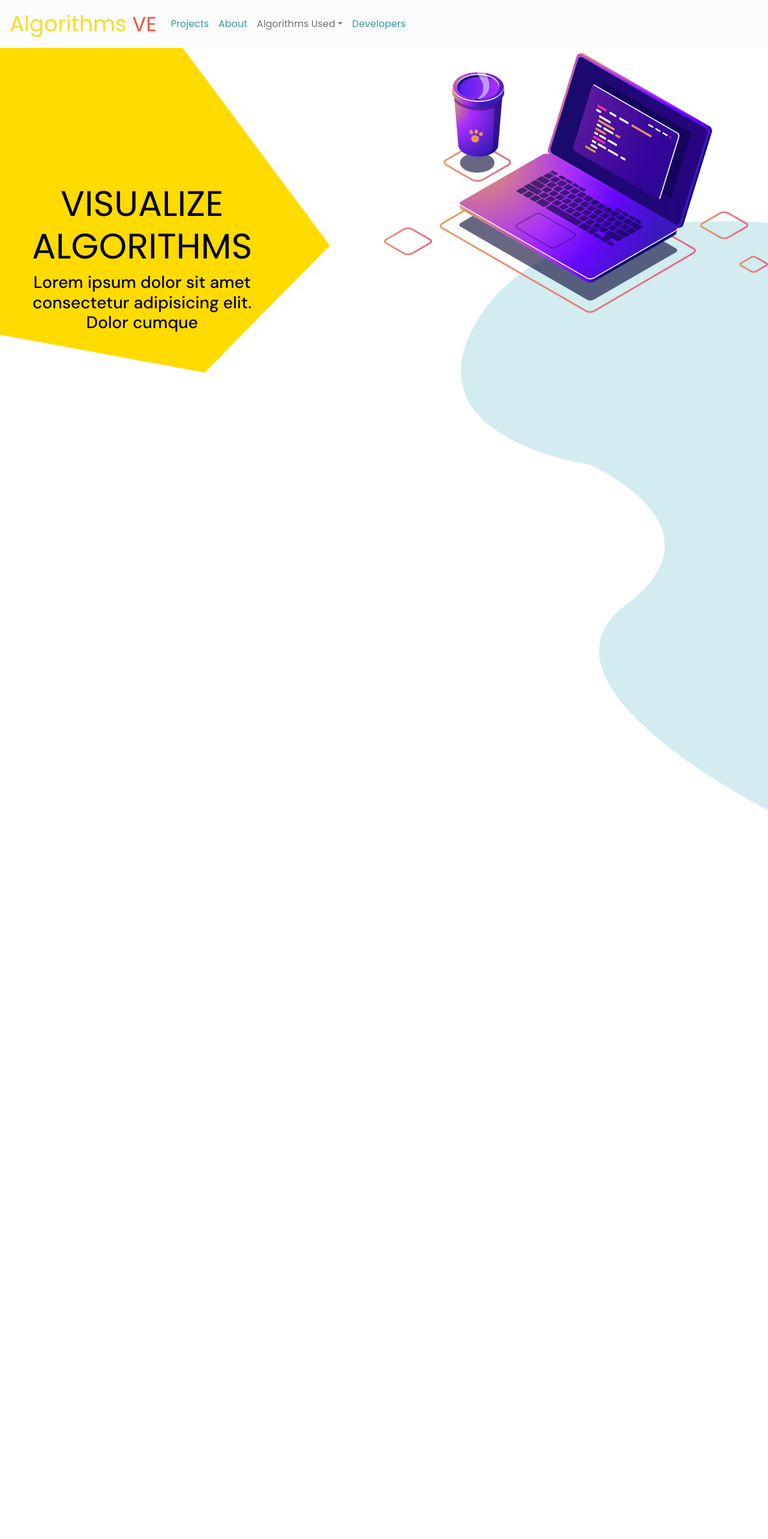
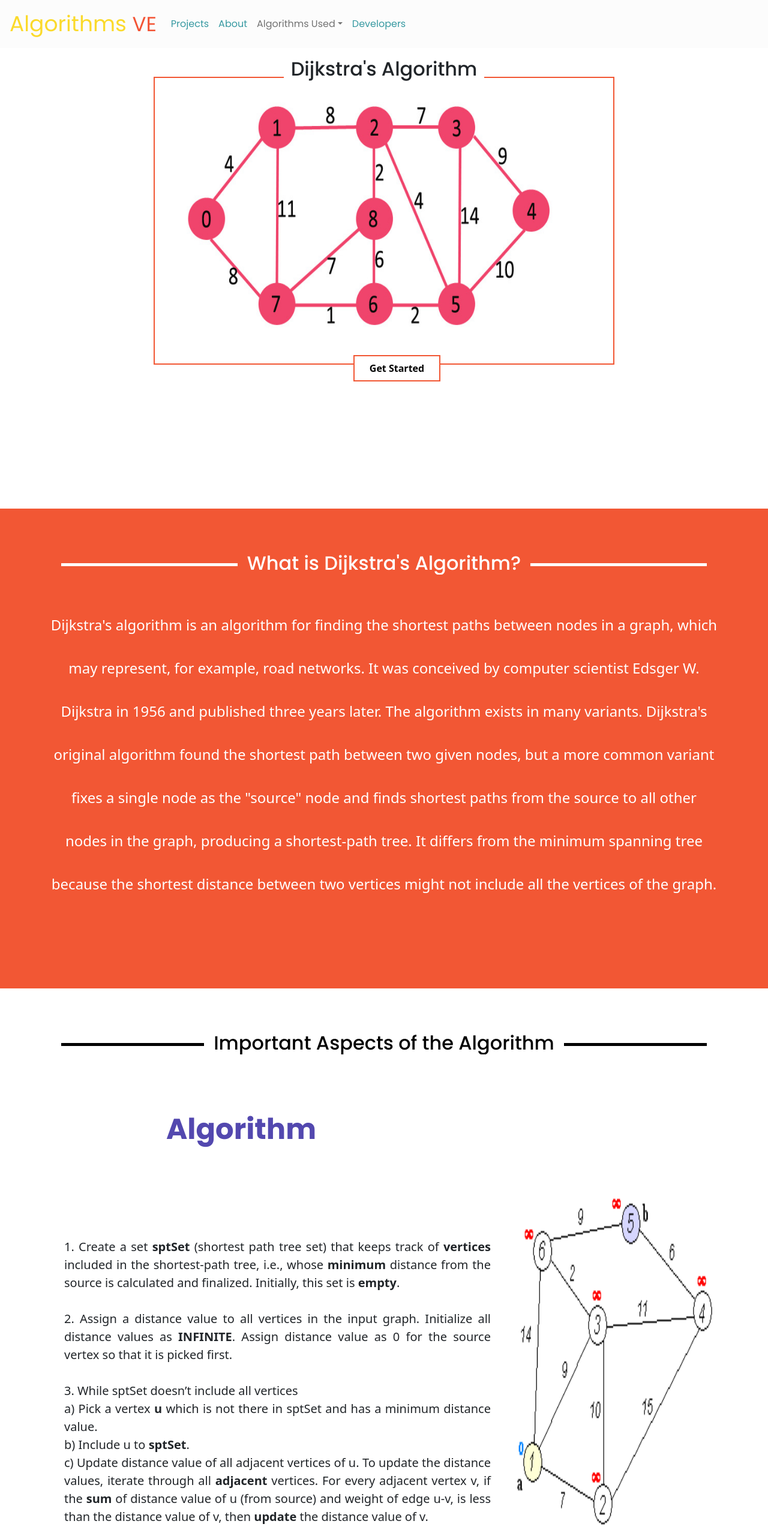
Before and after one commit to MLSAKIIT/Algorithm-VE, a React (Create React App) app: page /Dijkstra_Algo in a window 1280 px wide. Shown: the top 2566 px of the page at 60% size. Before the commit the page ends 1648 px from the top, so only its background shows below. Built offline with nearby package versions, Linux system fonts and the light colour scheme.

Commit message:
Dijkstra_without_visualiser

```diff
--- a/src/App.js
+++ b/src/App.js
@@ -7,6 +7,7 @@ import "aos/dist/aos.css";
 import NavBar from './Components/Navbar/Navbar';
 import Landing from './Components/Landing/Landing';
 import Sample from './Components/Sample/Sample';
+import Dijkstra_Algo from './Components/Dijkstra_Algo/Dijkstra_Algo';
 
 
 AOS.init();
@@ -23,6 +24,10 @@ function App() {
             <Sample/>
           </Route>
 
+          <Route path="/Dijkstra_Algo">
+            <Dijkstra_Algo/>
+          </Route>
+
           <Route path="/">
             <Landing/>
           </Route>
--- /dev/null
+++ b/src/Components/Dijkstra_Algo/Dijkstra_Algo.jsx
@@ -0,0 +1,15 @@
+import React from "react";
+import '../../AlgoPage.css'
+import Hero from "./hero";
+import About from "./about";
+import Aspects from "./aspects";
+
+export default function Dijkstra_Algo() {
+return(
+    <div className="Dijkstra_Algo">
+        <Hero/>
+        <About/>
+        <Aspects/>
+    </div>
+)
+}
--- /dev/null
+++ b/src/Components/Dijkstra_Algo/about.jsx
@@ -0,0 +1,24 @@
+import React from "react";
+import '../../AlgoPage.css'
+
+import {Container, Col, Image, Row} from 'react-bootstrap'
+
+
+export default function About() {
+return(
+    <div className="about">
+
+      <div className="container my-5">
+      <br></br>
+      <h2 className="ts my-5">What is Dijkstra's Algorithm?</h2>
+
+      <h4 className="my-5" id="ts-para">
+      Dijkstra's algorithm is an algorithm for finding the shortest paths between nodes in a graph, which may represent, for example, road networks. It was conceived by computer scientist Edsger W. Dijkstra in 1956 and published three years later. The algorithm exists in many variants. Dijkstra's original algorithm found the shortest path between two given nodes, but a more common variant fixes a single node as the "source" node and finds shortest paths from the source to all other nodes in the graph, producing a shortest-path tree. It differs from the minimum spanning tree because the shortest distance between two vertices might not include all the vertices of the graph.
+        </h4>
+
+      </div>
+
+    </div>
+
+)
+}
--- /dev/null
+++ b/src/Components/Dijkstra_Algo/aspects.jsx
@@ -0,0 +1,124 @@
+import React from "react";
+import {Container, Col, Image, Row} from 'react-bootstrap'
+import '../../AlgoPage.css'
+
+
+import samplegif from "../../Assets/Dijkstra_Animation.gif"
+
+export default function Aspects()
+{
+    return (
+        <div className="aspects">
+            <div className="container my-5">
+            <br></br>
+            <h2 className="as" style={{color:"black"}}>Important Aspects of the Algorithm</h2>
+            </div>
+
+        <Container>
+            <h1 className="header-abt text-left pt-5 grad-text" id="algo">Algorithm</h1>
+
+            <div className="sec">
+            <Row>
+                <Col xl={8}>
+                    <p style={{textAlign:"justify", lineHeight:"30px", fontSize:"20px", marginTop:"100px", marginLeft:"25px"}}>
+                    1. Create a set <b>sptSet</b> (shortest path tree set) that keeps track of <b>vertices</b> included in the shortest-path tree, i.e., whose <b>minimum</b> distance from the source is calculated and finalized. Initially, this set is <b>empty</b>. <br/><br/>2. Assign a distance value to all vertices in the input graph. Initialize all distance values as <b>INFINITE</b>. Assign distance value as 0 for the source vertex so that it is picked first. <br/><br/>3. While sptSet doesn’t include all vertices<br/> a) Pick a vertex <b>u</b> which is not there in sptSet and has a minimum distance value. <br/>b) Include u to <b>sptSet</b>. <br/>c) Update distance value of all adjacent vertices of u. To update the distance values, iterate through all <b>adjacent</b> vertices. For every adjacent vertex v, if the <b>sum</b> of distance value of u (from source) and weight of edge u-v, is less than the distance value of v, then <b>update</b> the distance value of v.</p>
+                </Col>
+                <Col xl={4}>
+                    <img src={samplegif} style={{height:"100%", width:"100%"}} alt="algogif"/>
+                </Col>
+            </Row>
+            </div>
+        </Container>
+
+        <Container>
+            <h1 className="header-abt text-left pt-5 grad-text" id="psuedocode">Psuedocode</h1>
+
+            <div className="sec">
+            <Row>
+                <Col xl={7}>
+                    <h3 style={{textAlign: "left", lineHeight: "40px", marginLeft: "80px", marginTop: "120px"}}>
+
+                        function Dijkstra(Graph, source):<br/>
+                        create vertex set Q<br/>
+
+                        for each vertex v in Graph: <br/>
+                            dist[v] ← INFINITY <br/>
+                            prev[v] ← UNDEFINED <br/>
+                            add v to Q <br/>
+                        dist[source] ← 0  <br/>
+
+                         while Q is not empty:<br/>
+                            u ← vertex in Q with min dist[u] <br/>
+
+                            remove u from Q <br/>
+
+
+
+                    </h3>
+                </Col>
+                <Col xl={4}>
+                    <h3 style={{textAlign: "left", lineHeight: "40px", marginRight: "10px", marginTop: "170px"}}>
+
+
+                            for each neighbor v of u still in Q: <br/>
+                                alt ← dist[u] + length(u, v) <br/>
+                                if alt &lt; dist[v]: <br/>
+                                    dist[v] ← alt<br/>
+                                    prev[v] ← u<br/>
+
+                        return dist[], prev[]<br/>
+                    </h3>
+                </Col>
+            </Row>
+            </div>
+        </Container>
+
+
+        <Container style={{marginTop: "80px"}}>
+
+            <h1 className="header-abt text-left pt-5 grad-text" id="code">Code</h1>
+
+            <div className="sec1" style={{backgroundColor:"#eee"}}>
+            <Row>
+
+            <p style={{textAlign:"left", lineHeight:"20px" , paddingLeft:"50px", paddingTop:"30px"}}>
+
+            <code>{"function dijkstra(graph, src) {"}</code><br></br>
+            <code>{"let dist = new Array(V);"}</code><br></br>
+            <code>{"let sptSet = new Array(V);"}</code><br></br>
+            <code>{"for(let i = 0; i < V; i++) {"}</code><br></br>
+            &ensp; <code>{"dist[i] = Number.MAX_VALUE;"}</code><br></br>
+            &ensp; <code>{"sptSet[i] = false;"}</code><br></br>
+            <code>{"}"}</code><br></br>
+            <code>{"dist[src] = 0;"}</code><br></br>
+            <code>{"for(let count = 0; count < V - 1; count++) {"}</code><br></br>
+            &ensp; <code>{"let u = minDistance(dist, sptSet);"}</code><br></br>
+            &ensp; <code>{"sptSet[u] = true;"}</code><br></br>
+            <code>{"for(let v = 0; v < V; v++) {"}</code><br></br>
+            &ensp; <code>{"if (!sptSet[v] && graph[u][v] != 0 && dist[u] != Number.MAX_VALUE && dist[u] + graph[u][v] < dist[v]) {"}</code><br></br>
+            &ensp; &ensp;<code>{"dist[v] = dist[u] + graph[u][v];"}</code><br></br>
+            &ensp; &ensp; <code>{"}"}</code><br></br>
+            &ensp; <code>{"}"}</code><br></br>
+            <code>{"}"}</code><br></br>
+            <code>{""}</code><br></br>
+            <code>{"printSolution(dist);"}</code><br></br>
+            <code>{"}"}</code><br></br>
+            </p>
+
+            </Row>
+            </div>
+        </Container>
+
+        <Container>
+            <h1 className="header-abt text-left pt-5 grad-text" id="visual">Visualization</h1>
+
+            <div className="sec">
+
+
+            </div>
+        </Container>
+
+
+        </div>
+    )
+}
--- /dev/null
+++ b/src/Components/Dijkstra_Algo/hero.jsx
@@ -0,0 +1,33 @@
+import React from "react";
+import '../../AlgoPage.css'
+
+import {Container, Col, Image, Row} from 'react-bootstrap'
+import algopic from "../../Assets/hero_dijkstra.jpg"
+
+
+
+export default function Hero() {
+return(
+    <div className="hero">
+
+    <div className="container pt-5">
+        <center>
+          <h2 className="my-5" style={{backgroundColor: "white", width: "30%"}}>Dijkstra's Algorithm</h2>
+        </center>
+
+        <center>
+          <div id="heroBox">
+            <img src={algopic} style={{height:"80%", width:"80%", top:"40px", right:"100px", position:"absolute"}} alt="algopic"/>
+          </div>
+        </center>
+
+        <center>
+          <button type="button" className="myButton my-3">
+            <b>Get Started</b>
+          </button>
+        </center>
+    </div>
+
+    </div>
+)
+}
```
Also changed, not shown: src/Assets/hero_dijkstra.jpg (added), 1 other file (tests, documents, lock files or other folders).
